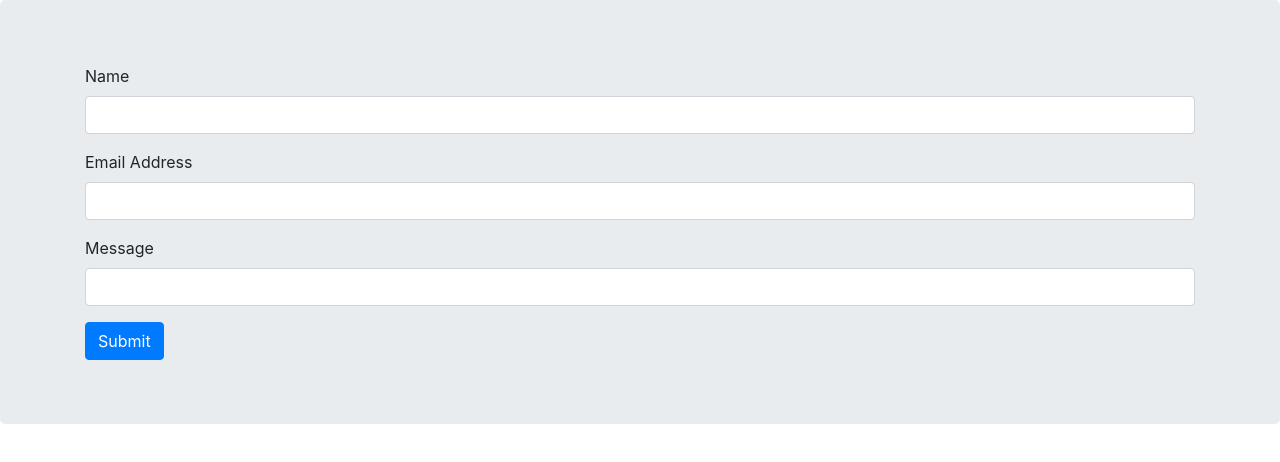
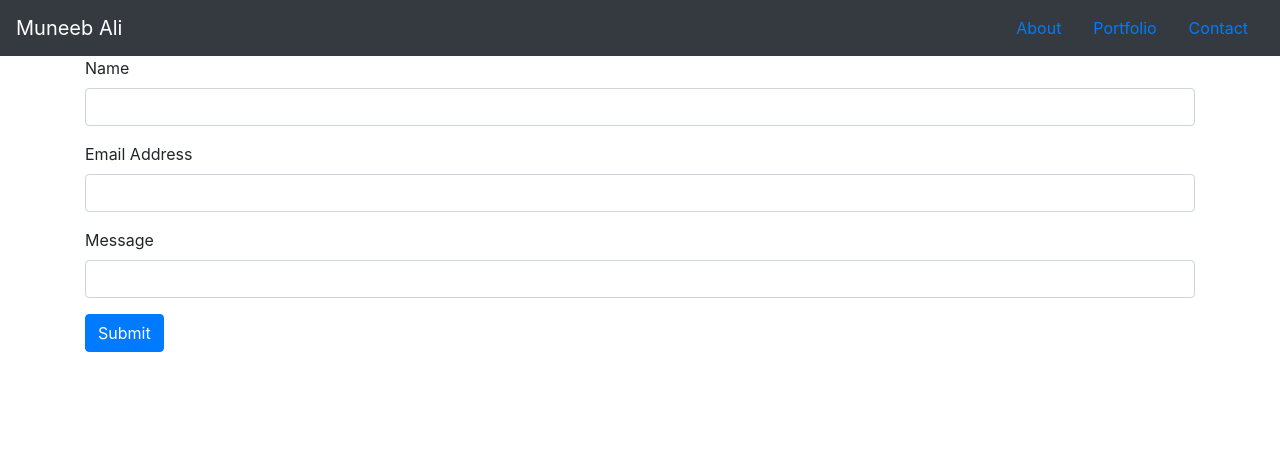
Before and after one commit to muneebbwp/portfolio.github.io, a plain HTML site: page contact.html in a window 1280 px wide. Drawn offline with nearby package versions, Linux system fonts and the light colour scheme.

Commit message:
some new changes

```diff
--- a/contact.html
+++ b/contact.html
@@ -1,5 +1,6 @@
 <!DOCTYPE html>
 <html lang="en-us">
+
 <head>
     <meta charset="UTF-8">
     <meta name="viewport" content="width=device-width, initial-scale=1.0">
@@ -8,11 +9,37 @@
 </head>
 
 <header>
+    <nav class="navbar navbar-expand-lg navbar-dark bg-dark">
+        <a class="navbar-brand" href="#">Muneeb Ali</a>
+        <button class="navbar-toggler" type="button" data-toggle="collapse" data-target="#navbarSupportedContent"
+            aria-controls="navbarSupportedContent" aria-expanded="false" aria-label="Toggle navigation">
+            <span class="navbar-toggler-icon"></span>
+        </button>
 
+        <div class="collapse navbar-collapse" id="navbarSupportedContent">
+
+            <ul class="navbar-nav mr-auto"></ul>
+            <ul class="nav justify-content-end">
+                <li class="nav-item active">
+                    <a class="nav-link" href="index.html">About <span class="sr-only">(current)</span></a>
+                </li>
+                <li class="nav-item">
+                    <a class="nav-link" href="portfolio.html">Portfolio</a>
+                </li>
+                <li class="nav-item">
+                    <a class="nav-link" href="contact.html">Contact</a>
+                </li>
+            </ul>
+            </ul>
+
+        </div>
+    </nav>
 </header>
+
 <body>
-<div class="jumbotron">
-  <div class="container">
+
+    <div class="container align-items-center">
+
         <form>
             <div class="form-group">
                 <label for="name">Name</label>
@@ -28,7 +55,7 @@
             </div>
             <button type="submit" class="btn btn-primary">Submit</button>
         </form>
-</div>
+
     </div>
 
 
@@ -44,8 +71,16 @@
 
 
 
-<script src="https://code.jquery.com/jquery-3.5.1.slim.min.js" integrity="sha384-DfXdz2htPH0lsSSs5nCTpuj/zy4C+OGpamoFVy38MVBnE+IbbVYUew+OrCXaRkfj" crossorigin="anonymous"></script>
-<script src="https://cdn.jsdelivr.net/npm/popper.js@1.16.1/dist/umd/popper.min.js" integrity="sha384-9/reFTGAW83EW2RDu2S0VKaIzap3H66lZH81PoYlFhbGU+6BZp6G7niu735Sk7lN" crossorigin="anonymous"></script>
-<script src="https://stackpath.bootstrapcdn.com/bootstrap/4.5.2/js/bootstrap.min.js" integrity="sha384-B4gt1jrGC7Jh4AgTPSdUtOBvfO8shuf57BaghqFfPlYxofvL8/KUEfYiJOMMV+rV" crossorigin="anonymous"></script>
+
+    <script src="https://code.jquery.com/jquery-3.5.1.slim.min.js"
+        integrity="sha384-DfXdz2htPH0lsSSs5nCTpuj/zy4C+OGpamoFVy38MVBnE+IbbVYUew+OrCXaRkfj"
+        crossorigin="anonymous"></script>
+    <script src="https://cdn.jsdelivr.net/npm/popper.js@1.16.1/dist/umd/popper.min.js"
+        integrity="sha384-9/reFTGAW83EW2RDu2S0VKaIzap3H66lZH81PoYlFhbGU+6BZp6G7niu735Sk7lN"
+        crossorigin="anonymous"></script>
+    <script src="https://stackpath.bootstrapcdn.com/bootstrap/4.5.2/js/bootstrap.min.js"
+        integrity="sha384-B4gt1jrGC7Jh4AgTPSdUtOBvfO8shuf57BaghqFfPlYxofvL8/KUEfYiJOMMV+rV"
+        crossorigin="anonymous"></script>
 </body>
+
 </html>
```
Also changed, not shown: index.html (+32 -9 lines), portfolio.html (+38 -5 lines). Lines whose indentation alone changed are shown as unchanged.
